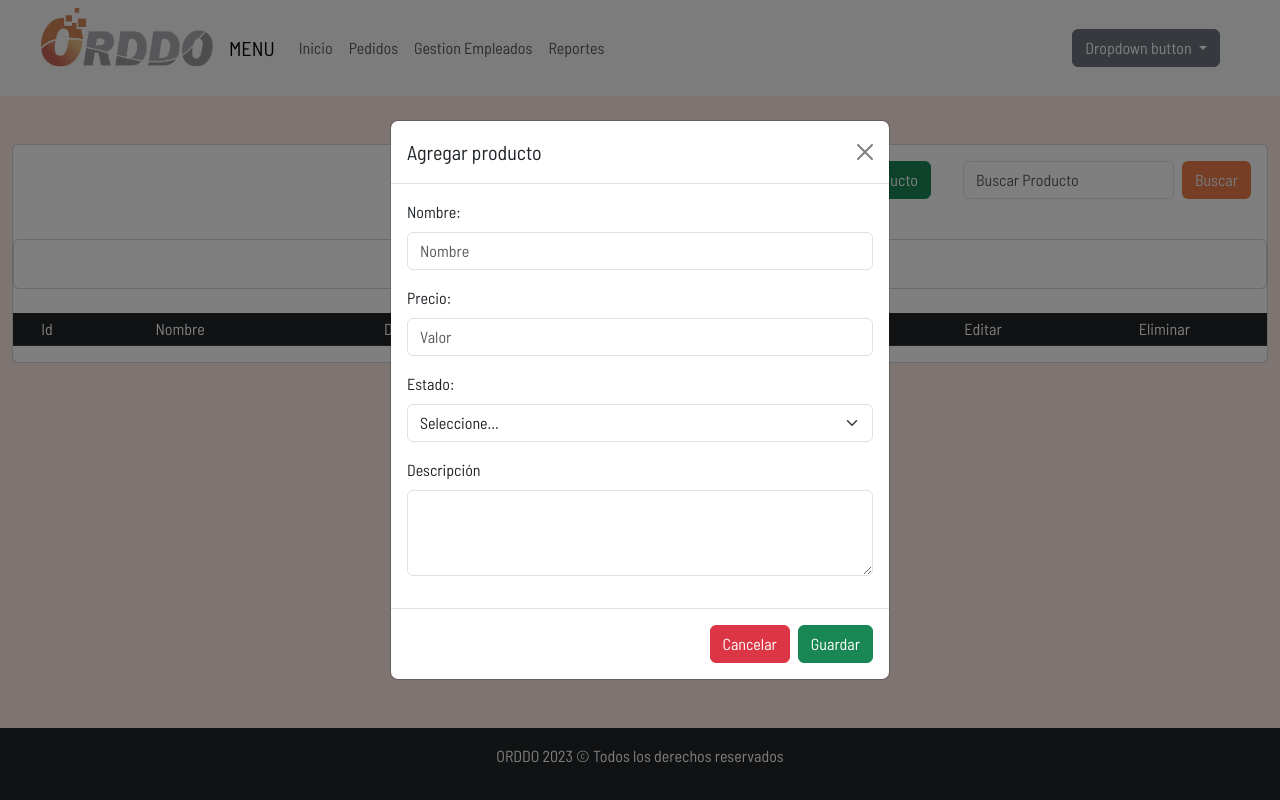
After one commit to AndresAfar/orddoOld, a PHP site: page /orderGes.html in a window 1280 px wide, after a click on "Agregar producto". The commit adds this page. Run offline with PHP 8.4, Linux system fonts and the light colour scheme; data that the repository does not hold is empty; some libraries are stand-ins or nearby versions.

Commit message:
Add files via upload

```diff
--- a/orddo-mainDev/css/style.css
+++ b/orddo-mainDev/css/style.css
@@ -2,9 +2,10 @@
     font-family: 'Barlow Semi Condensed', sans-serif;
 }
 
-.container{
-    background-color: #EAAD94 !important;
+body{
+    background-color: #fa9e7f38 !important;
 }
+
 .btn-p{
     background-color: #EA7C4B !important;
     color: aliceblue;
--- /dev/null
+++ b/orddo-mainDev/js/orderMana.js
@@ -0,0 +1,81 @@
+//Cargar productos
+const loadProduct = async()=>{
+    var res = await fetch("php/products/consulPro.php");
+    var reGisHTML = ``;
+    var shoPro = await res.json();
+
+    shoPro.date.forEach(item => {
+        reGisHTML +=`
+            <tr>
+                <td>${item[0]}</td>
+                <td>${item[1]}</td>
+                <td>${item[2]}</td>
+                <td>${item[3]}</td>
+                <td>${item[4]}</td>
+                <td><button class="btn btn-warning" onclick="editProduct(${item[0]})">Editar</button></td>
+                <td><button class="btn btn-danger" onclick="editProduct(${item[0]})">Eliminar</button></td>
+            </tr>
+        `;
+    });
+
+    document.querySelector("#productTbl").innerHTML=reGisHTML;
+}
+
+
+
+
+
+//REGISTRO DE PRODUCTO
+const registerProduct = async()=>{
+
+    var name = document.querySelector("#name").value;
+    var price = document.querySelector("#price").value;
+    var status = document.querySelector("#status").value;
+    var descri = document.querySelector("#descri").value;
+
+    if(name.trim()==='' ||
+    price.trim()==='' ||
+    status.trim()==='' ||
+    descri.trim()===''){
+
+        Swal.fire({
+            icon: 'error',
+            title: 'Oops...',
+            text: 'Existen campos vacios!'
+          })
+        return;
+    }
+
+
+    //INSERTAR A BASE DE DATOS
+    const data = new FormData();
+    data.append("name",name);
+    data.append("price",price);
+    data.append("status",status);
+    data.append("descri",descri);
+
+
+    var res = await fetch("php/products/producRes.php", {
+        method:'POST',
+        body: data
+    });
+    var result = await res.json();
+
+
+
+    if(result.success ==true){
+        Swal.fire({
+            icon: 'success',
+            title: 'EXITO!',
+            text: result.mess
+          })
+        document.querySelector("#formaddPro").reset();
+    }else{
+        Swal.fire({
+            icon: 'error',
+            title: 'Oops...',
+            text: result.mess
+          })
+          document.querySelector("#addModal").click();
+    }
+}
--- a/orddo-mainDev/js/validationFuns.js
+++ b/orddo-mainDev/js/validationFuns.js
@@ -16,7 +16,7 @@ const valUser=(user)=>{
 const  valName=(name)=>{
     return /^[a-zA-ZñÑáéíóúÁÉÍÓÚ]+$/.test(name.trim());
 }
-const  valNameLast=(lastName, name)=>{
+const  valNameLast=(lastName)=>{
     return /^[a-zA-ZñÑáéíóúÁÉÍÓÚ]+$/.test(lastName.trim());
 }
 
--- /dev/null
+++ b/orddo-mainDev/orderGes.html
@@ -0,0 +1,152 @@
+<!DOCTYPE html>
+<html lang="en">
+<head>
+    <meta charset="UTF-8">
+    <meta http-equiv="X-UA-Compatible" content="IE=edge">
+    <meta name="viewport" content="width=device-width, initial-scale=1.0">
+
+    <!-- Fuentes -->
+    <link rel="preconnect" href="https://fonts.googleapis.com">
+    <link rel="preconnect" href="https://fonts.gstatic.com" crossorigin>
+    <link href="https://fonts.googleapis.com/css2?family=Barlow+Semi+Condensed&display=swap" rel="stylesheet">
+
+    <!-- Styles-->
+    <link rel="stylesheet" href="./css/bootstrap.min.css">
+    <link rel="stylesheet" href="./css/style.css">
+
+
+    <title>Document</title>
+</head>
+<body onload="loadProduct();">
+
+    <header class="div-navbar">
+        <nav class="navbar navbar-expand-lg bg-body-tertiary">
+            <div class="container-fluid">
+              <img src="img/Logo.png" alt="Logo" width="185" height="80" class="d-inline-block align-text-top mx-3">
+              <div class="collapse navbar-collapse" id="navbarNavDropdown">
+                <a class="navbar-brand" href="#">MENU</a>
+                <ul class="navbar-nav">
+                    <li class="nav-item">
+                        <a class="nav-link" href="homeUP.html">Inicio</a>
+                    </li>
+                    <li class="nav-item">
+                        <a class="nav-link" href="#">Pedidos</a>
+                    </li>
+                    <li class="nav-item">
+                        <a class="nav-link" href="emploMana.html">Gestion Empleados</a>
+                    </li>
+                    <li class="nav-item">
+                        <a class="nav-link" href="#">Reportes</a>
+                    </li>
+                </ul>
+              </div>
+              <div class="d-flex">
+                <div class="dropdown mx-5">
+                    <button class="btn btn-secondary dropdown-toggle" type="button" data-bs-toggle="dropdown" aria-expanded="false">
+                      Dropdown button
+                    </button>
+                    <ul class="dropdown-menu">
+                      <li><a class="dropdown-item" href="#">Cerrar Sesion</a></li>
+                    </ul>
+                  </div>
+              </div>
+            </div>
+          </nav>
+    </header>
+
+    <div class="container-fluid my-5 mx-0" >
+
+        <div class="card text-center">
+            <div class="d-flex text-end justify-content-end">
+                <button class="btn btn-success m-3" data-bs-toggle="modal" data-bs-target="#addModal">Agregar producto</button>
+                <div class="text-end m-3">
+                    <form class="d-flex" style="width: 18rem;">
+                        <input type="text" id="search" placeholder="Buscar Producto" class="form-control me-2">
+                        <button type="submit" class="btn btn-p">Buscar</button>
+                    </form>
+                </div>
+            </div>
+            <div class="card my-4" id="consult-result">
+                <div class="card-body">
+                    <ul id="container"></ul>
+                </div>
+            </div>
+            <table class="table table-sm">
+                <thead class="table-dark">
+                    <tr>
+                        <td class="">Id</td>
+                        <td class="">Nombre</td>
+                        <td class="">Descripción</td>
+                        <td class="">Precio</td>
+                        <td class="">Estado</td>
+                        <td class="">Editar</td>
+                        <td class="">Eliminar</td>
+
+                    </tr>
+                </thead>
+                <tbody id="productTbl">
+
+                </tbody>
+            </table>
+        </div>
+    </div>
+
+    <!-- Modal -->
+    <div class="modal fade" id="addModal" tabindex="-1" aria-labelledby="exampleModalLabel" aria-hidden="true">
+        <div class="modal-dialog modal-dialog-centered">
+        <div class="modal-content">
+            <div class="modal-header">
+            <h1 class="modal-title fs-5" id="exampleModalLabel">Agregar producto</h1>
+            <button type="button" class="btn-close" data-bs-dismiss="modal" aria-label="Close"></button>
+            </div>
+            <div class="modal-body">
+                <form id="formaddPro">
+                    <div class="mb-3">
+                        <label for="name" class="form-label">Nombre: </label>
+                        <input type="text" class="form-control" id="name" placeholder="Nombre">
+                    </div>
+                    <div class="mb-3">
+                        <label for="price" class="form-label">Precio: </label>
+                        <input type="number" class="form-control" id="price" placeholder="Valor">
+                    </div>
+                    <div class="mb-3">
+                        <label for="status" class="form-label">Estado: </label>
+                        <select class="form-select" id="status">
+                            <option selected>Seleccione...</option>
+                            <option value="En uso">En uso</option>
+                            <option value="Sin uso">Sin uso</option>
+                          </select>
+                    </div>
+                    <div class="mb-3">
+                        <label for="descri" class="form-label">Descripción</label>
+                        <textarea class="form-control" id="descri" rows="3"></textarea>
+                    </div>
+
+            </div>
+            <div class="modal-footer">
+            <button type="button" class="btn btn-danger" data-bs-dismiss="modal">Cancelar</button>
+            <button type="button" class="btn btn-success" onclick="registerProduct()">Guardar</button>
+            </div>
+            </form>
+        </div>
+        </div>
+    </div>
+
+
+
+
+
+    <footer class="container-fluid position-fixed bottom-0 end-0 bg-dark text-white">
+        <div class="footer-p container text-center p-3">
+            <p>ORDDO 2023 © Todos los derechos reservados</p>
+        </div>
+    </footer>
+
+</body>
+
+    <script src="https://cdn.jsdelivr.net/npm/@popperjs/core@2.11.6/dist/umd/popper.min.js" integrity="sha384-oBqDVmMz9ATKxIep9tiCxS/Z9fNfEXiDAYTujMAeBAsjFuCZSmKbSSUnQlmh/jp3" crossorigin="anonymous"></script>
+    <script src="https://cdn.jsdelivr.net/npm/bootstrap@5.3.0-alpha1/dist/js/bootstrap.min.js" integrity="sha384-mQ93GR66B00ZXjt0YO5KlohRA5SY2XofN4zfuZxLkoj1gXtW8ANNCe9d5Y3eG5eD" crossorigin="anonymous"></script>
+    <script src="https://cdn.jsdelivr.net/npm/sweetalert2@11"></script>
+
+    <script src="./js/orderMana.js"></script>
+</html>
--- /dev/null
+++ b/orddo-mainDev/php/products/consulPro.php
@@ -0,0 +1,25 @@
+<?php
+
+require_once '../connection.php';
+
+
+
+$sql = "SELECT * FROM products";
+
+$result= $connection->query($sql);
+
+$dates = array('date' => array());
+
+
+if($result -> num_rows>0){
+    while($row=$result->fetch_array()){
+        $dates['date'][]=array($row[0],$row[1],$row[2],$row[3],$row[4]);
+
+    }
+}
+
+$connection->close();
+
+echo json_encode($dates);
+
+?>
```
Also changed, not shown: orddo-mainDev/php/products/producRes.php (added, +35 -0 lines).
